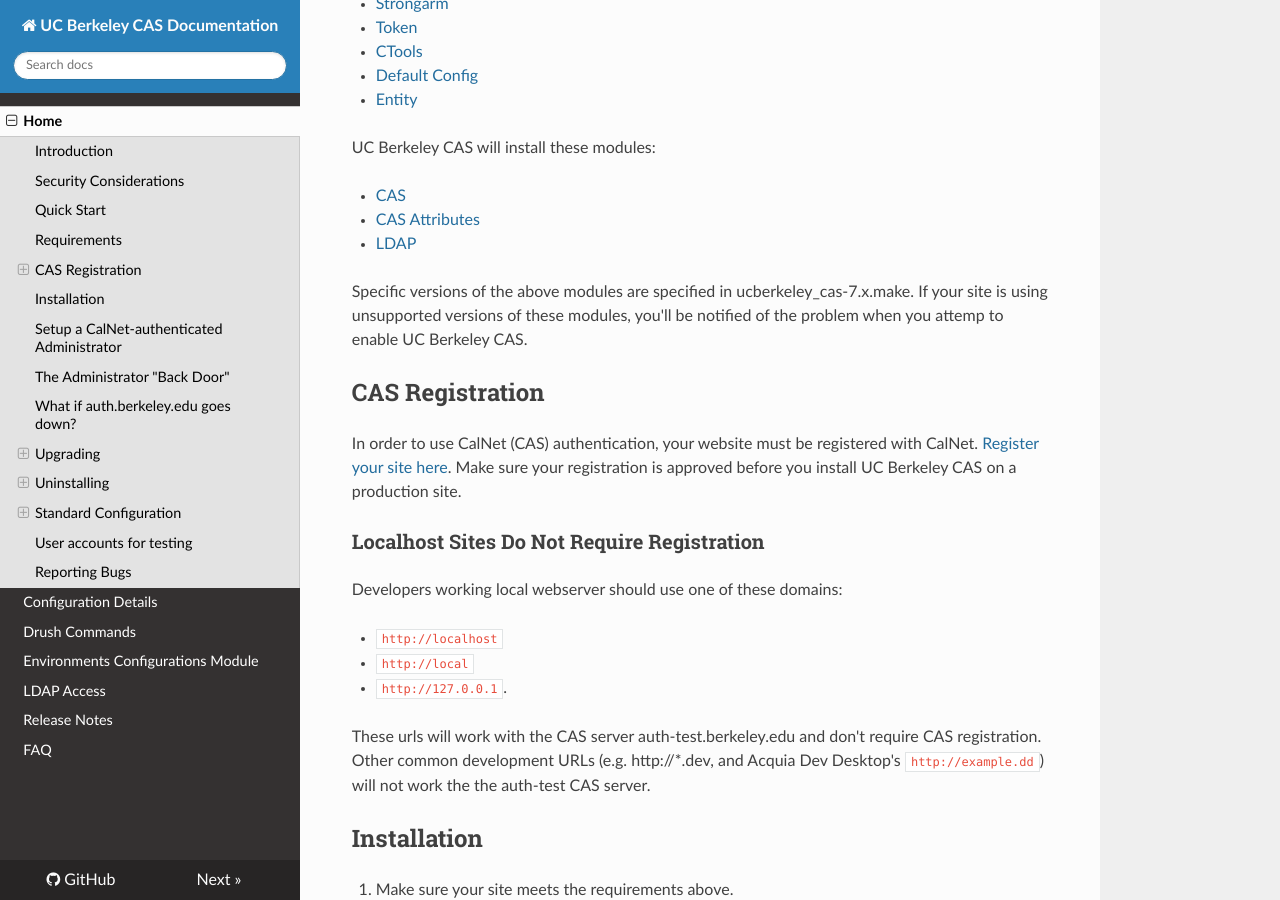
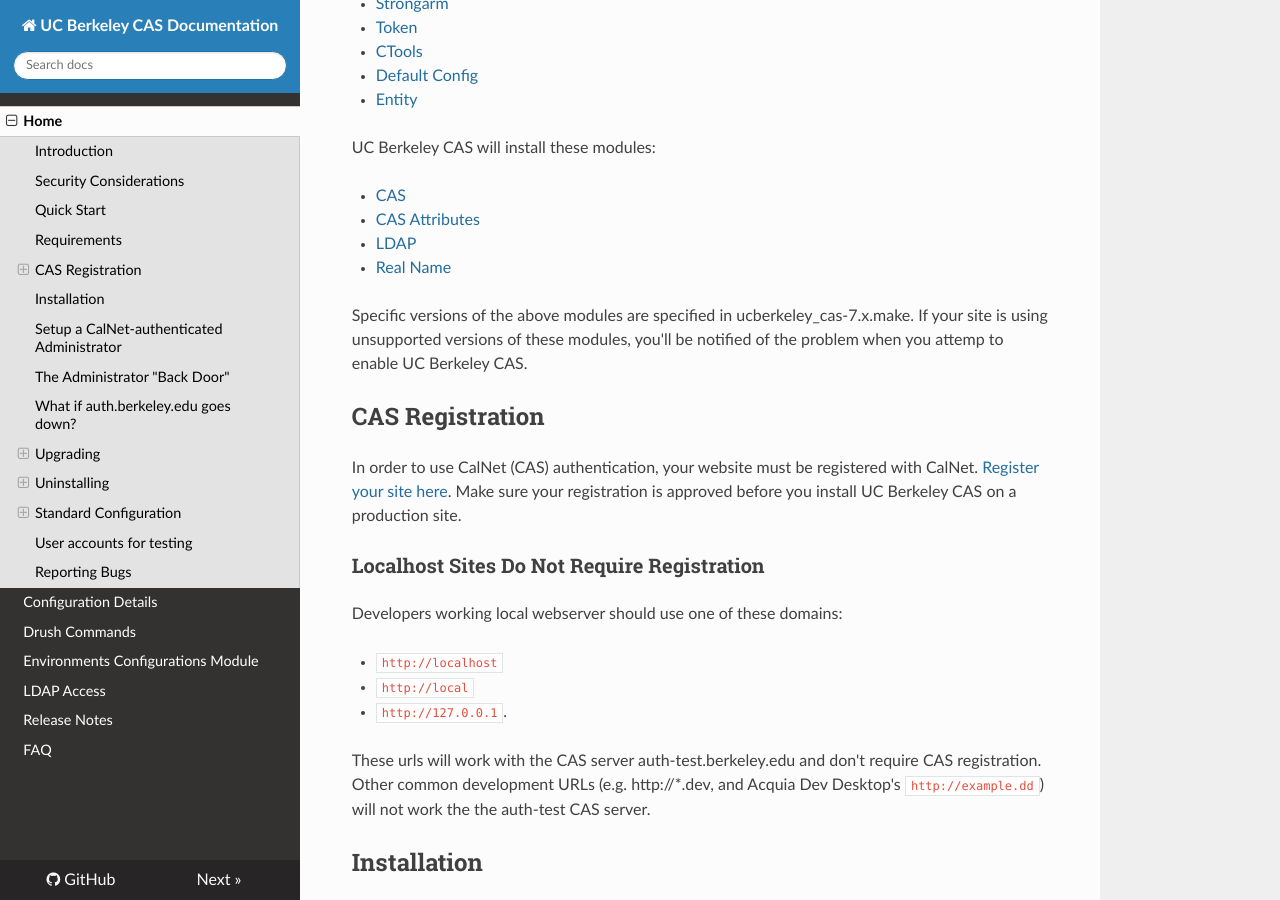
Before and after one commit to ucb-ist-drupal/ucberkeley_cas-7, an MkDocs documentation site: the page built from docs/index.md, in a window 1280 px wide and 900 px high, scrolled down 1819 px. Built offline with MkDocs 1.6.1, drawn with Linux system fonts in a browser that asks for light colours; nearby versions of some CDN libraries; old or Windows-style settings are respelled for this version of MkDocs.

Commit message:
Documentation: Add Real Name to the list of the modules installed.

```diff
--- a/docs/index.md
+++ b/docs/index.md
@@ -77,6 +77,7 @@ UC Berkeley CAS will install these modules:
 * [CAS](http://drupal.org/project/cas)
 * [CAS Attributes](http://drupal.org/project/cas_attributes)
 * [LDAP](http://drupal.org/project/ldap)
+* [Real Name](http://drupal.org/project/realname)
 
 Specific versions of the above modules are specified in ucberkeley_cas-7.x.make. If your site is using unsupported versions of these modules, you'll be notified of the problem when you attemp to enable UC Berkeley CAS.
 
```
